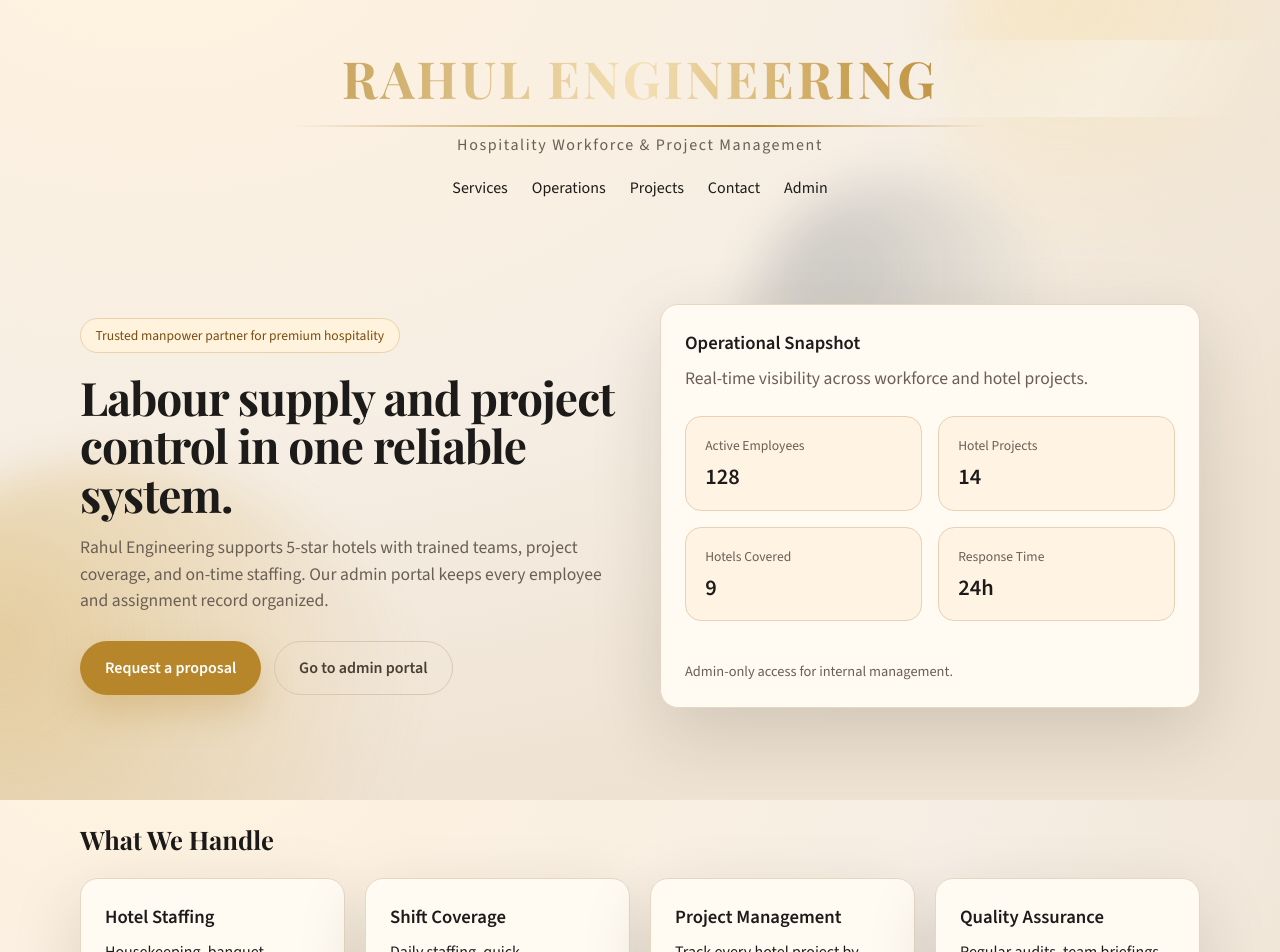
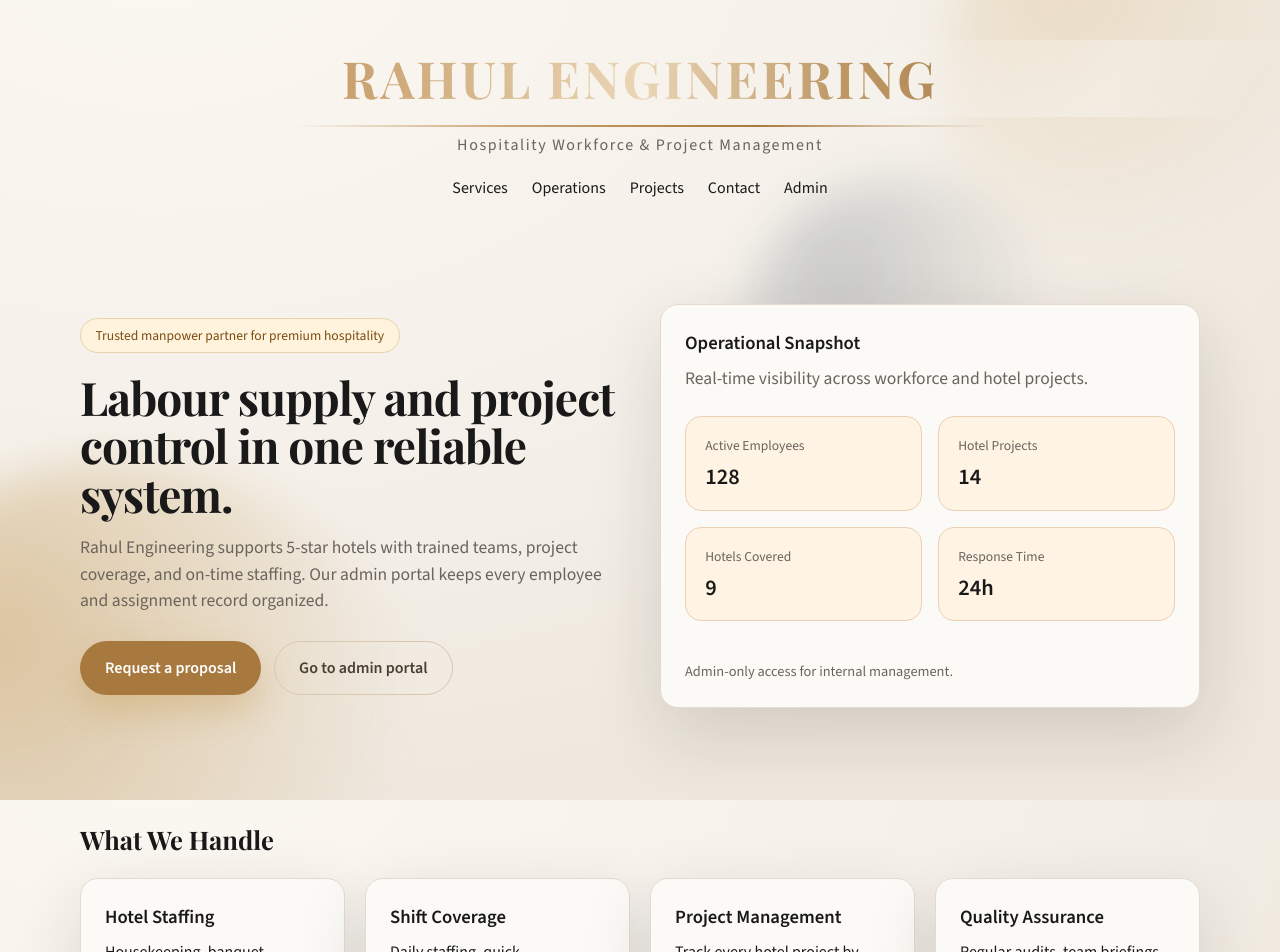
Before and after one commit to rahullpandey/rahul-engineering, a Next.js app: page / in a window 1280 px wide. Shown: the top 952 px of the page. Built offline with nearby package versions, Linux system fonts and the light colour scheme; no server answers; the database is empty.

Commit message:
Apply pearl/bronze/navy palette

```diff
--- a/app/globals.css
+++ b/app/globals.css
@@ -2,14 +2,14 @@
 
 :root {
   color-scheme: light;
-  --bg: #f5efe6;
-  --ink: #1c1b19;
-  --muted: #6a5f54;
-  --accent: #b7862a;
-  --accent-2: #264653;
-  --card: #fffaf2;
-  --stroke: #e6d6c2;
-  --shadow: 0 24px 70px rgba(42, 33, 22, 0.15);
+  --bg: #f5f3ee;
+  --ink: #191919;
+  --muted: #6a645d;
+  --accent: #a8793e;
+  --accent-2: #1b2a41;
+  --card: #fcfaf6;
+  --stroke: #e3d9cc;
+  --shadow: 0 24px 70px rgba(34, 30, 26, 0.14);
   --radius: 18px;
   --parallax-x: 0;
   --parallax-y: 0;
@@ -28,9 +28,9 @@ html, body {
 body {
   font-family: "Source Sans 3", "Segoe UI", sans-serif;
   background:
-    radial-gradient(1400px 900px at 12% -8%, #fff2df 0%, #f6eee4 58%, #eee2d2 100%),
-    radial-gradient(900px 700px at 92% 12%, rgba(183, 134, 42, 0.12), transparent 60%),
-    radial-gradient(700px 600px at 70% 80%, rgba(38, 70, 83, 0.12), transparent 60%),
+    radial-gradient(1400px 900px at 12% -8%, #fbf7f1 0%, #f5f1ea 58%, #eee7dd 100%),
+    radial-gradient(900px 700px at 92% 12%, rgba(168, 121, 62, 0.12), transparent 60%),
+    radial-gradient(700px 600px at 70% 80%, rgba(27, 42, 65, 0.12), transparent 60%),
     repeating-linear-gradient(
       135deg,
       rgba(255, 255, 255, 0.6) 0,
@@ -66,7 +66,7 @@ body {
   height: 420px;
   top: -140px;
   right: -80px;
-  background: radial-gradient(circle at 30% 30%, rgba(246, 223, 168, 0.9), transparent 70%);
+  background: radial-gradient(circle at 30% 30%, rgba(225, 201, 164, 0.9), transparent 70%);
 }
 
 .orb-2 {
@@ -74,7 +74,7 @@ body {
   height: 600px;
   bottom: -260px;
   left: -180px;
-  background: radial-gradient(circle at 30% 30%, rgba(214, 176, 96, 0.9), transparent 70%);
+  background: radial-gradient(circle at 30% 30%, rgba(196, 156, 92, 0.9), transparent 70%);
 }
 
 .orb-3 {
@@ -82,7 +82,7 @@ body {
   height: 320px;
   top: 22%;
   left: 58%;
-  background: radial-gradient(circle at 30% 30%, rgba(30, 52, 64, 0.35), transparent 70%);
+  background: radial-gradient(circle at 30% 30%, rgba(27, 42, 65, 0.35), transparent 70%);
 }
 
 .orb-4 {
@@ -90,7 +90,7 @@ body {
   height: 240px;
   bottom: 18%;
   right: 12%;
-  background: radial-gradient(circle at 30% 30%, rgba(183, 134, 42, 0.4), transparent 70%);
+  background: radial-gradient(circle at 30% 30%, rgba(168, 121, 62, 0.4), transparent 70%);
 }
 
 main, header, section, footer, .admin-shell {
@@ -226,7 +226,7 @@ textarea {
 .logo-shimmer {
   position: relative;
   display: inline-block;
-  background: linear-gradient(90deg, #caa761, #f4e0b5, #b7862a);
+  background: linear-gradient(90deg, #c8a06e, #ead6b6, #a8793e);
   -webkit-background-clip: text;
   background-clip: text;
   color: transparent;
@@ -253,7 +253,7 @@ textarea {
   height: 2px;
   margin: 0.5rem auto 0;
   width: 0;
-  background: linear-gradient(90deg, transparent, #caa761, #b7862a, transparent);
+  background: linear-gradient(90deg, transparent, #c8a06e, #a8793e, transparent);
   animation: underline-reveal 1.4s ease forwards;
 }
 
```
